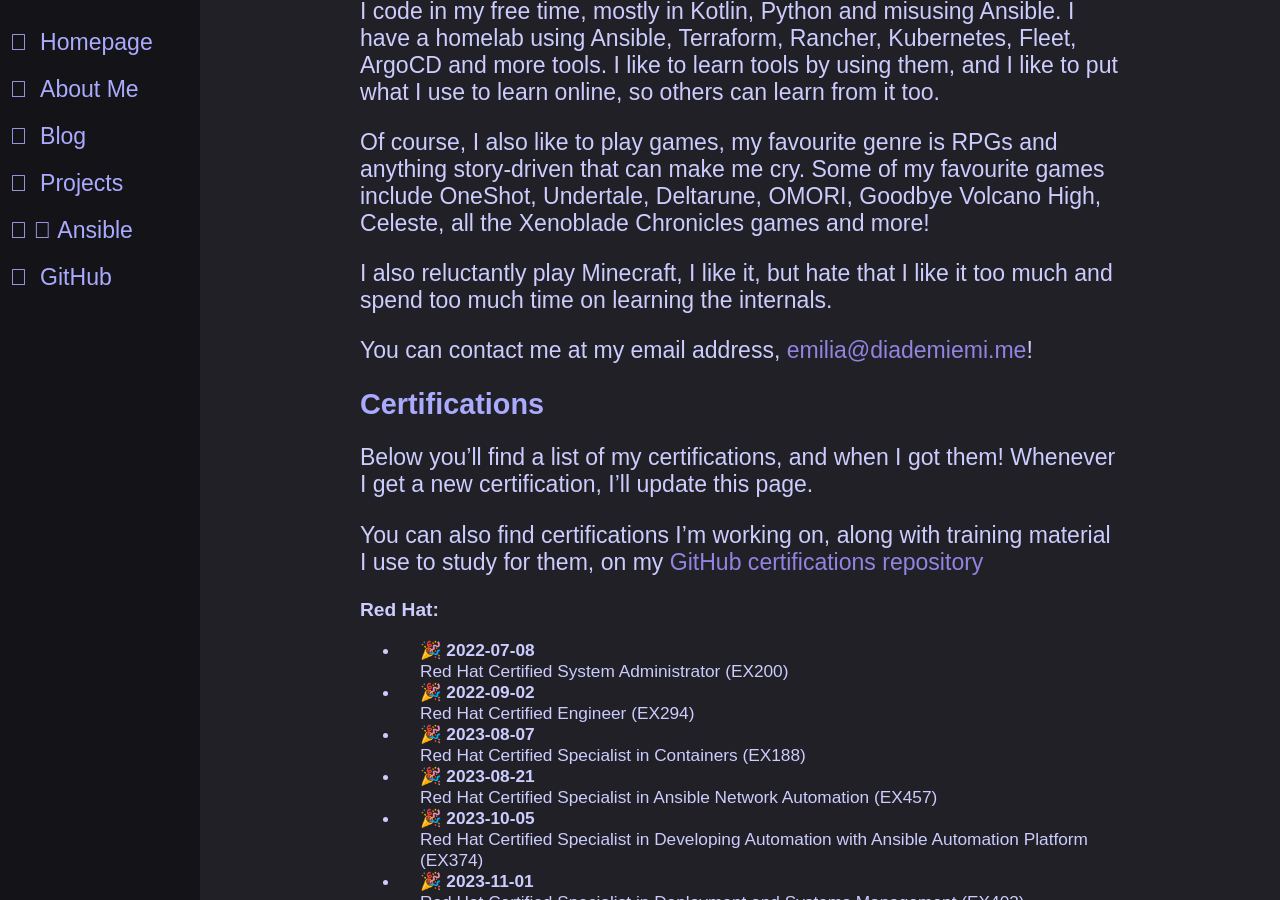
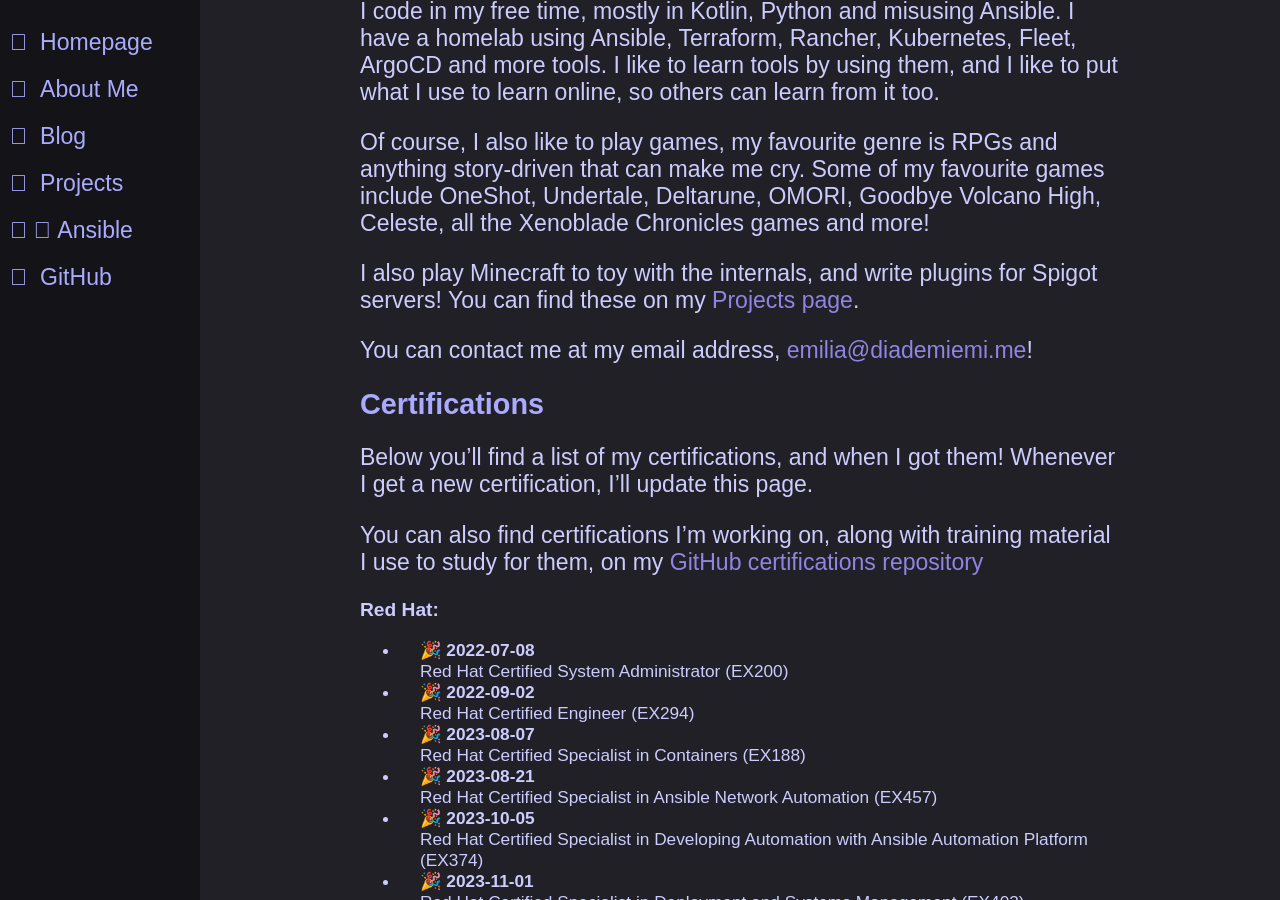
Before and after one commit to diademiemi/diademiemi.me, a Jekyll site: the page built from about.md, in a window 1280 px wide and 900 px high, scrolled down 431 px. Built offline with Jekyll 4.4.1, drawn with Linux system fonts in a browser that asks for light colours; some web fonts are replaced.

Commit message:
Update about

```diff
--- a/about.md
+++ b/about.md
@@ -14,7 +14,7 @@ I code in my free time, mostly in Kotlin, Python and misusing Ansible. I have a
 
 Of course, I also like to play games, my favourite genre is RPGs and anything story-driven that can make me cry. Some of my favourite games include OneShot, Undertale, Deltarune, OMORI, Goodbye Volcano High, Celeste, all the Xenoblade Chronicles games and more!
 
-I also reluctantly play Minecraft, I like it, but hate that I like it too much and spend too much time on learning the internals.
+I also play Minecraft to toy with the internals, and write plugins for Spigot servers! You can find these on my [Projects page](/projects).
 
 You can contact me at my email address, <a href="mailto:emilia@diademiemi.me">emilia@diademiemi.me</a>!
 
```
